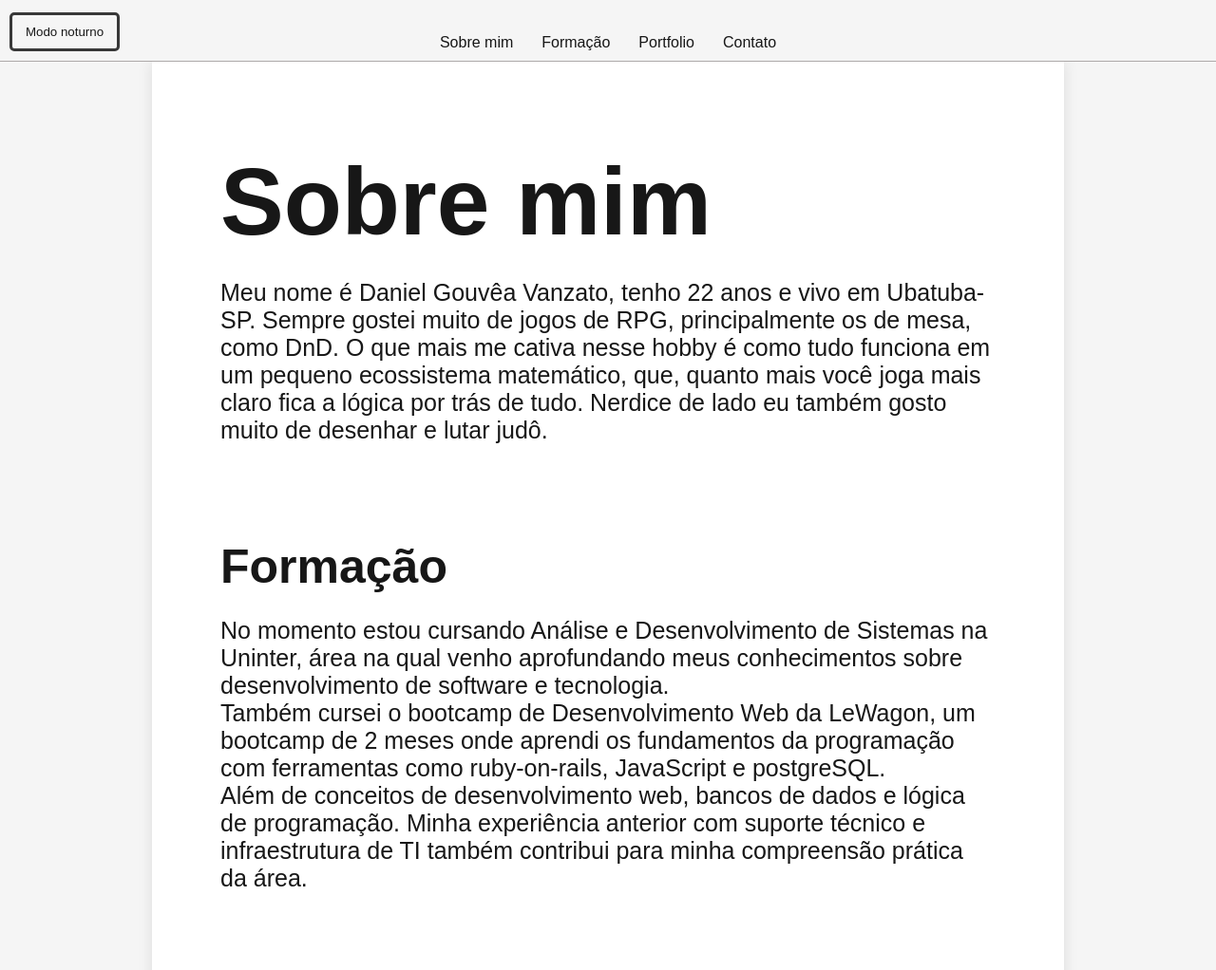
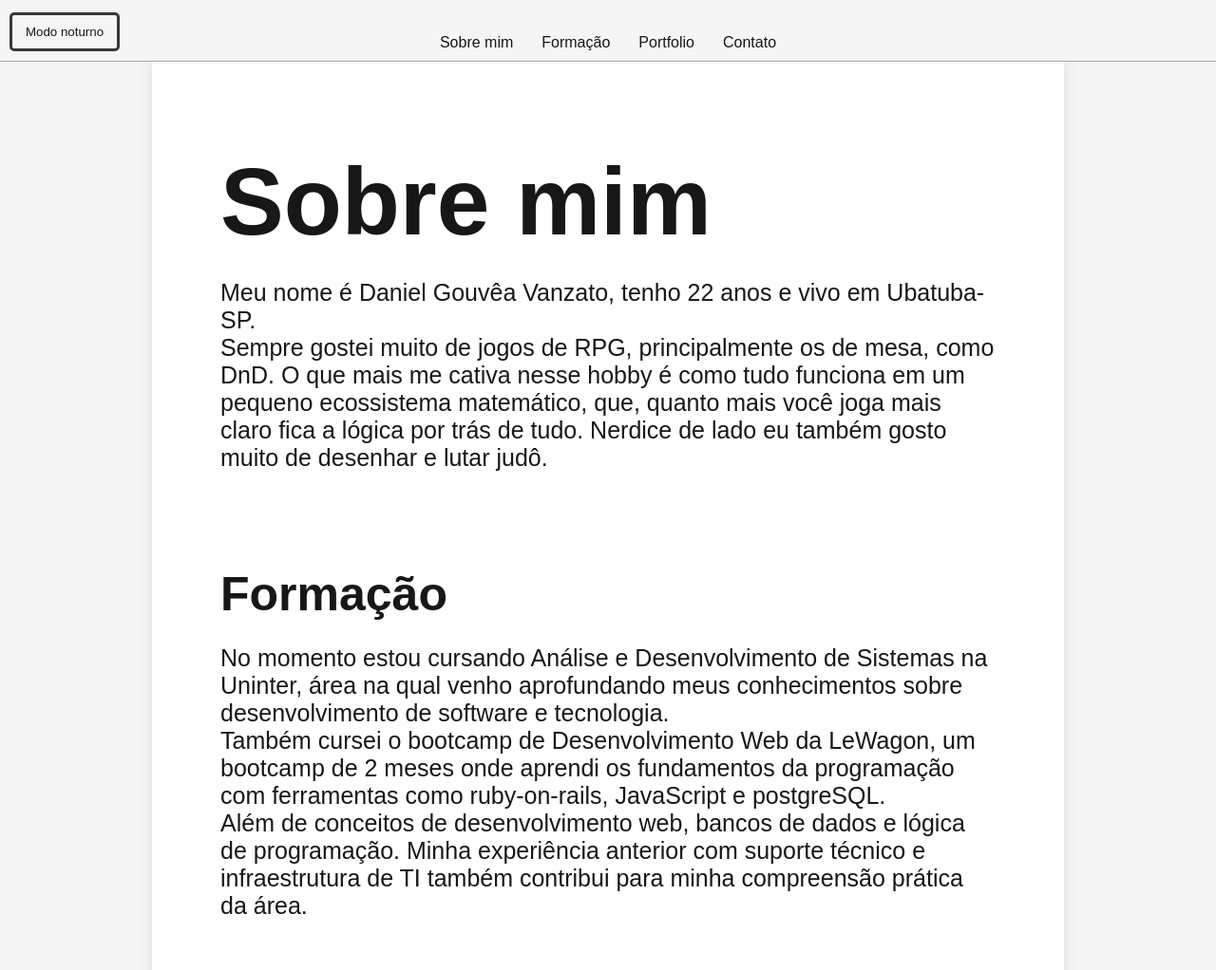
Before and after one commit to VanzatoD/DanielVanzato, a plain HTML site: page index.html in a window 1280 px wide. Shown: the top 1022 px of the page at 95% size. Drawn offline with Linux system fonts and the light colour scheme.

Commit message:
arrumando paragrafo

```diff
--- a/index.html
+++ b/index.html
@@ -26,7 +26,7 @@
       <h1>Sobre mim</h1>
       <div>
         <p>
-          Meu nome é Daniel Gouvêa Vanzato, tenho 22 anos e vivo em Ubatuba-SP.
+          Meu nome é Daniel Gouvêa Vanzato, tenho 22 anos e vivo em Ubatuba-SP. <br>
           Sempre gostei muito de jogos de RPG, principalmente os de mesa, como DnD.
           O que mais me cativa nesse hobby é como tudo funciona em um pequeno ecossistema matemático,
           que, quanto mais você joga mais claro fica a lógica por trás de tudo.
```
